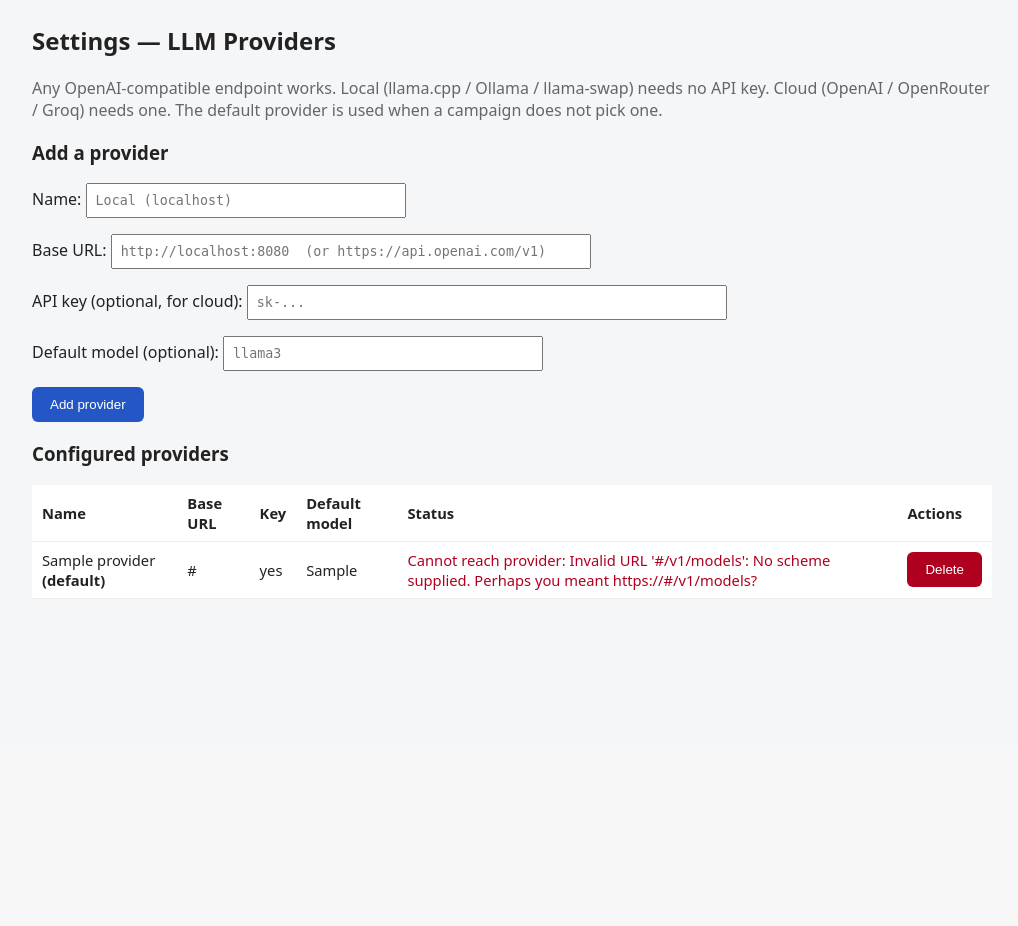
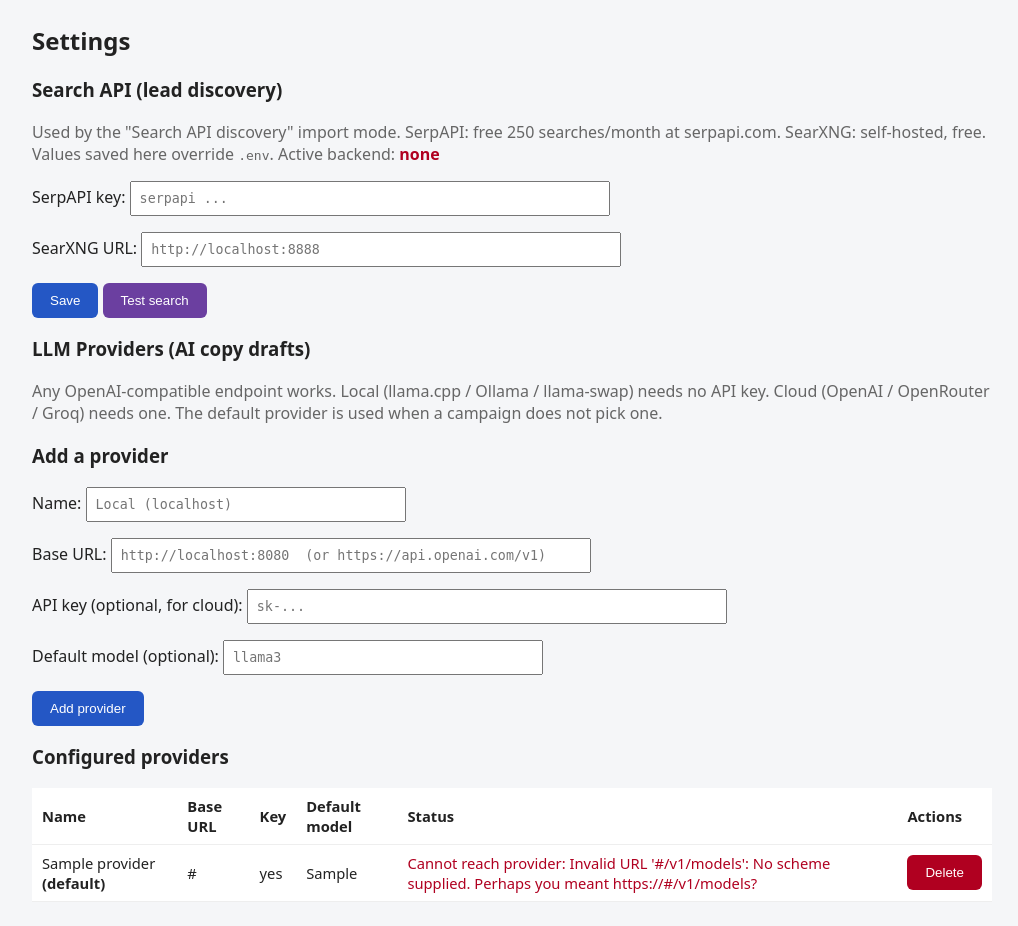
Before and after one commit to mohdhafizi83/fixzy-marketing-tools, a Flask app: page /settings/llm in a window 1280 px wide. Shown: the part 50-976 px from the top of the page, without its empty margins (128-1146 px from the left). Before the commit the page ends 640 px from the top, so only its background shows below. Run offline with Flask 3, Linux system fonts and the light colour scheme; tables that the repository leaves empty hold one stand-in row (values such as "Sample post").

Commit message:
Search API settings in Settings page (DB overrides .env)
- Setting model: key-value store, SQLAlchemy 2.0 session.get API
- searchapi.py: credential resolution DB-first, .env fallback;
  active_backend() reports serpapi/searxng/none
- Settings page: Search API section with SerpAPI key + SearXNG URL fields,
  Save and Test buttons, live backend status indicator
- /settings/search route: save + test (real search, result count shown)
- Verified live: save searxng url -> backend switches to searxng;
  test button returns honest failure flash when endpoint unreachable;
  clear -> backend back to none

```diff
--- a/app.py
+++ b/app.py
@@ -277,7 +277,35 @@
     for p in providers:
         models, err = list_models(p)
         info.append({"p": p, "models": models, "err": err})
-    return render_template("settings_llm.html", info=info)
+    # Search API settings (DB overrides .env)
+    from models import Setting
+    import searchapi
+    search_cfg = {
+        "serpapi_key": Setting.get("serpapi_key") or config.SERPAPI_KEY,
+        "searxng_url": Setting.get("searxng_url") or config.SEARXNG_URL,
+        "backend": searchapi.active_backend(),
+    }
+    return render_template("settings_llm.html", info=info, search=search_cfg)
+
+
+@app.route("/settings/search", methods=["POST"])
+def settings_search():
+    """Save Search API credentials (SerpAPI key / SearXNG URL) from the UI."""
+    from models import Setting
+    action = request.form.get("action")
+    if action == "save":
+        Setting.set("serpapi_key", request.form.get("serpapi_key", "").strip())
+        Setting.set("searxng_url", request.form.get("searxng_url", "").strip())
+        flash("Search API settings saved.")
+    elif action == "test":
+        import searchapi
+        urls, err = searchapi.search("test query malaysia", num=3)
+        if urls:
+            flash(f"Search API works — backend '{searchapi.active_backend()}' "
+                  f"returned {len(urls)} URLs. First: {urls[0]}")
+        else:
+            flash(f"Search test FAILED: {err}")
+    return redirect(url_for("settings_llm"))
 
 
 @app.route("/settings/llm/models", methods=["POST"])
--- a/models.py
+++ b/models.py
@@ -101,3 +101,30 @@
     default_model = db.Column(db.String(128), default="")
     is_default = db.Column(db.Boolean, default=False)
     created_at = db.Column(db.DateTime, server_default=db.func.now())
+
+
+class Setting(db.Model):
+    """Simple key-value app settings editable from the Settings UI.
+
+    DB values override .env values (env acts as the default). Used for
+    Search API credentials so the owner can manage them without editing files.
+    """
+    __tablename__ = "settings"
+    key = db.Column(db.String(64), primary_key=True)
+    value = db.Column(db.String(512), default="")
+    updated_at = db.Column(db.DateTime, server_default=db.func.now(),
+                          onupdate=db.func.now())
+
+    @classmethod
+    def get(cls, key: str, default: str = "") -> str:
+        row = db.session.get(cls, key)
+        return row.value if row and row.value else default
+
+    @classmethod
+    def set(cls, key: str, value: str):
+        row = db.session.get(cls, key)
+        if row:
+            row.value = value
+        else:
+            db.session.add(cls(key=key, value=value))
+        db.session.commit()
--- a/searchapi.py
+++ b/searchapi.py
@@ -4,28 +4,40 @@
   - SerpAPI (serpapi.com, ~$0.0008/search, 250 free/month)
   - SearXNG (self-hosted, free, no key)
 
-Returns result URLs; feed them to the crawler to extract contacts.
+Credential resolution order: DB Setting (editable in Settings UI) first,
+then .env as fallback. Returns result URLs; feed them to the crawler to
+extract contacts.
 """
 import requests
 import config
 
 
+def active_backend() -> str:
+    """Which backend is configured: 'serpapi', 'searxng', or 'none'."""
+    from models import Setting
+    if Setting.get("serpapi_key") or config.SERPAPI_KEY:
+        return "serpapi"
+    if Setting.get("searxng_url") or config.SEARXNG_URL:
+        return "searxng"
+    return "none"
+
+
 def search(query: str, num: int = 10) -> tuple[list[str], str]:
     """Return (urls, error). Tries SerpAPI first, then SearXNG."""
-    if config.SERPAPI_KEY:
-        urls, err = _serpapi(query, num)
-        if urls:
-            return urls, ""
-        return [], err
-    if config.SEARXNG_URL:
+    backend = active_backend()
+    if backend == "serpapi":
+        return _serpapi(query, num)
+    if backend == "searxng":
         return _searxng(query, num)
-    return [], "No search API configured (set SERPAPI_KEY or SEARXNG_URL in .env)"
+    return [], "No search API configured. Add a SerpAPI key or SearXNG URL in Settings."
 
 
 def _serpapi(query: str, num: int) -> tuple[list[str], str]:
+    from models import Setting
+    key = Setting.get("serpapi_key") or config.SERPAPI_KEY
     try:
         r = requests.get("https://serpapi.com/search.json",
-                        params={"q": query, "api_key": config.SERPAPI_KEY,
+                        params={"q": query, "api_key": key,
                                "num": num, "engine": "google"},
                         timeout=20)
         data = r.json()
@@ -41,7 +53,8 @@
 
 
 def _searxng(query: str, num: int) -> tuple[list[str], str]:
-    base = config.SEARXNG_URL.rstrip("/")
+    from models import Setting
+    base = (Setting.get("searxng_url") or config.SEARXNG_URL).rstrip("/")
     try:
         r = requests.get(f"{base}/search",
                         params={"q": query, "format": "json", "pageno": 1},
--- a/templates/settings_llm.html
+++ b/templates/settings_llm.html
@@ -1,6 +1,24 @@
 {% extends "base.html" %}
 {% block content %}
-<h2>Settings — LLM Providers</h2>
+<h2>Settings</h2>
+
+<h3>Search API (lead discovery)</h3>
+<p style="color:#666">Used by the "Search API discovery" import mode.
+SerpAPI: free 250 searches/month at serpapi.com. SearXNG: self-hosted, free.
+Values saved here override <code>.env</code>. Active backend:
+<b class="{{ 'ok' if search.backend != 'none' else 'bad' }}">{{ search.backend }}</b></p>
+<form method="post" action="{{ url_for('settings_search') }}">
+  <p>SerpAPI key: <input type="text" name="serpapi_key" value="{{ search.serpapi_key }}"
+     placeholder="serpapi_..." style="max-width:480px"></p>
+  <p>SearXNG URL: <input type="text" name="searxng_url" value="{{ search.searxng_url }}"
+     placeholder="http://localhost:8888" style="max-width:480px"></p>
+  <p>
+    <button type="submit" name="action" value="save">Save</button>
+    <button type="submit" name="action" value="test" style="background:#6b3fa0">Test search</button>
+  </p>
+</form>
+
+<h3>LLM Providers (AI copy drafts)</h3>
 <p style="color:#666">Any OpenAI-compatible endpoint works. Local (llama.cpp / Ollama /
 llama-swap) needs no API key. Cloud (OpenAI / OpenRouter / Groq) needs one.
 The default provider is used when a campaign does not pick one.</p>
```
